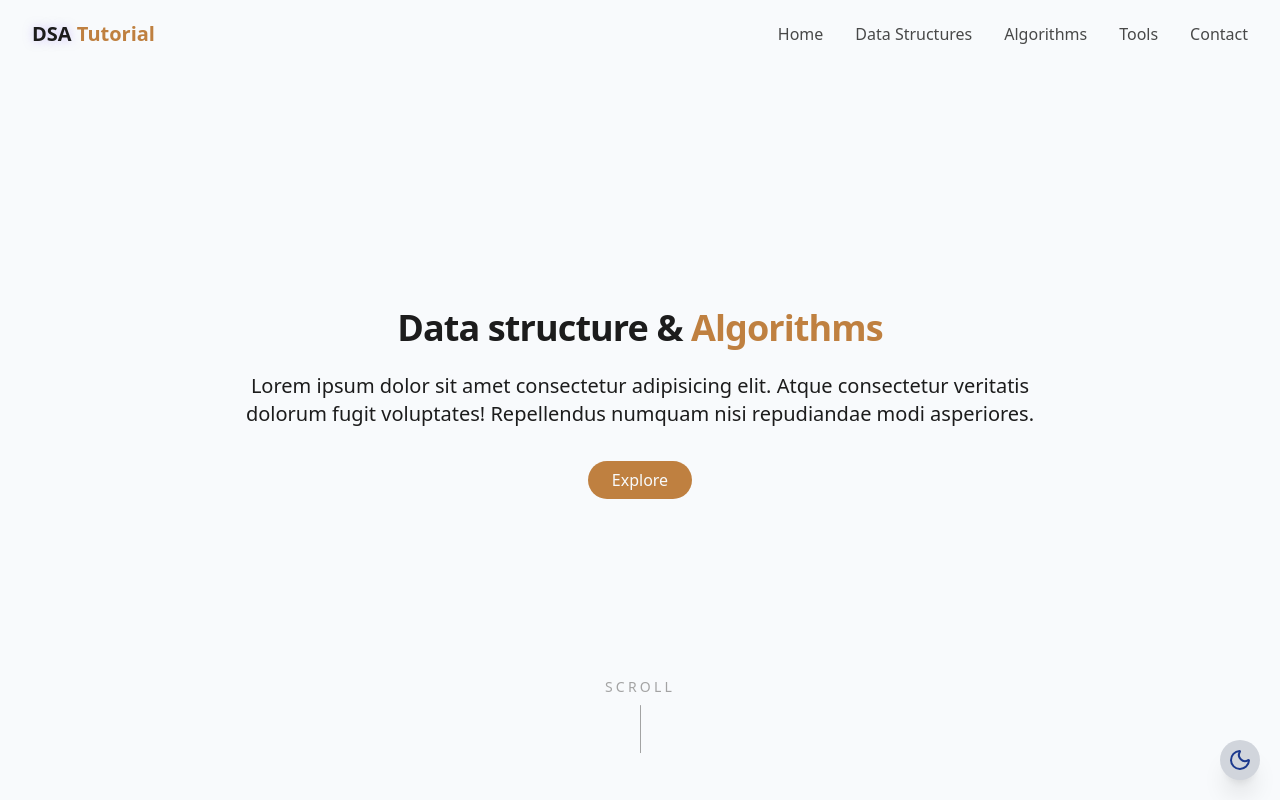
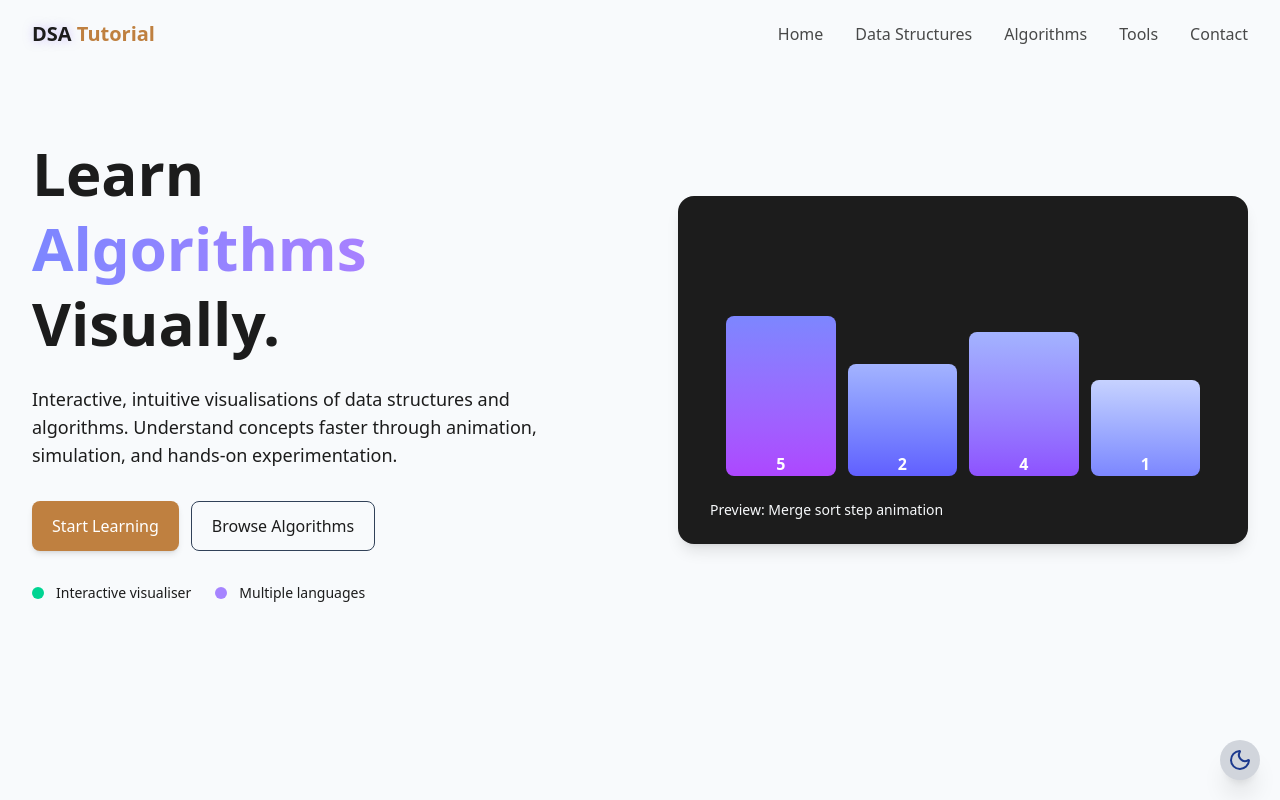
Before and after one commit to npcprogrammer101/web-dev-project, a Next.js app: page / in a window 1280 px wide. Shown: the top 800 px of the page. Built offline with nearby package versions, Linux system fonts and the light colour scheme.

Commit message:
Reworked Front Page

```diff
--- a/app/(root)/page.tsx
+++ b/app/(root)/page.tsx
@@ -10,8 +10,9 @@ const Home = () => {
   return (
     <div className="min-h-screen bg-background text-foreground overflow-x-hidden">
       <ThemeToggle />
+      {/* <Homescreen /> */}
+      <Hero />
 
-      <Homescreen />
       <main>
         <About />
 
--- a/app/globals.css
+++ b/app/globals.css
@@ -8,7 +8,6 @@
   --color-primary-foreground: hsl(var(--primary-foreground));
 
   --color-card: hsl(var(--card));
-  --color-gradient-indigo: bg-linear-to-b from-indigo-400 to-indigo-500;
 
   --animate-float: float 6s ease-in-out infinite;
   --animate-pulse-subtle: pulse-subtle 4s ease-in-out infinite;
--- a/src/components/About.tsx
+++ b/src/components/About.tsx
@@ -1,7 +1,7 @@
 export const About = () => {
     return (
         <section id="about" className="py-24 px-4 relative">
-            <div className="container mx-auto max-w-5xl">
+            <div className="container mx-auto max-w-5xl mt-20">
                 <h2 className="font-bold text-center text-3xl md:text-4xl md-12">
                     Hello <span className="text-primary"> World </span>
                 </h2>
--- a/src/components/Hero.tsx
+++ b/src/components/Hero.tsx
@@ -1,25 +1,40 @@
 export const Hero = () => {
   return (
-      <section className="grid grid-cols-1 md:grid-cols-2 items-center gap-12 py-12">
-        <div>
-          <h1 className="text-5xl sm:text-6xl font-extrabold leading-tight">
+    <section
+      id="hero"
+      className="grid grid-cols-1 md:grid-cols-2 items-center gap-3 py-12 mt-22"
+    >
+      <div className="container">
+        <h1 className="opacity-0 animate-fade-in text-5xl sm:text-6xl font-extrabold leading-tight">
           Learn
-          <span className="block text-transparent bg-clip-text bg-gradient-to-r from-indigo-400 to-purple-400">Algorithms</span>
+          <span className="block text-transparent bg-clip-text bg-linear-to-r from-indigo-400 to-purple-400">
+            Algorithms
+          </span>
           Visually.
         </h1>
-          <p className="mt-6 text-lg text-slate-300 max-w-xl">
-          Interactive, intuitive visualisations of data structures and algorithms. Understand concepts
-          faster through animation, simulation, and hands-on experimentation.
+        <p className="opacity-0 animate-fade-in-delay-1 mt-6 text-lg text-foreground max-w-xl">
+          Interactive, intuitive visualisations of data structures and
+          algorithms. Understand concepts faster through animation, simulation,
+          and hands-on experimentation.
         </p>
 
-
-          <div className="mt-8 flex gap-3">
-            <a className="inline-flex items-center gap-2 px-5 py-3 bg-indigo-500 hover:bg-indigo-600 text-white rounded-lg shadow-md" href="#visualiser">Start Learning</a>
-            <a className="inline-flex items-center gap-2 px-5 py-3 border border-slate-700 rounded-lg text-slate-200 hover:text-white" href="#algorithms">Browse Algorithms</a>
+        {/* Button Customizations */}
+        <div className="opacity-0 animate-fade-in-delay-1 mt-8 flex gap-3">
+          <a
+            className="inline-flex items-center gap-2 px-5 py-3 cosmic-button text-white rounded-lg shadow-md"
+            href="#visualiser"
+          >
+            Start Learning
+          </a>
+          <a
+            className="inline-flex items-center gap-2 px-5 py-3 border border-slate-700 rounded-lg text-foreground hover:text-primary"
+            href="#algorithms"
+          >
+            Browse Algorithms
+          </a>
         </div>
 
-
-          <div className="mt-8 flex items-center gap-6 text-sm text-slate-400">
+        <div className="opacity-0 animate-fade-in-delay-2 mt-8 flex items-center gap-6 text-sm text-foreground">
           <div className="flex items-center gap-3">
             <div className="w-3 h-3 bg-emerald-400 rounded-full"></div>
             <div>Interactive visualiser</div>
@@ -31,18 +46,30 @@ export const Hero = () => {
         </div>
       </div>
 
-
       {/* Hero visual card */}
-        <div className="bg-slate-900/40 rounded-2xl p-6 backdrop-blur-md shadow-lg">
+      <div className="opacity-0 animate-fade-in bg-foreground rounded-2xl mr-8 ml-8 p-6 backdrop-blur-md shadow-lg">
         {/* simple illustrative sorting bars */}
         <div className="w-full h-64 flex items-end gap-3 px-6">
-            <div className="flex-1 h-40 rounded-lg g-col flex items-end justify-center text-white font-semibold">5</div>
-            <div className="flex-1 h-28 rounded-lg g-col from-indigo-300 to-indigo-500 flex items-end justify-center text-white font-semibold">2</div>
-            <div className="flex-1 h-36 rounded-lg g-col from-indigo-300 to-violet-500 flex items-end justify-center text-white font-semibold">4</div>
-            <div className="flex-1 h-24 rounded-lg g-col from-indigo-200 to-indigo-400 flex items-end justify-center text-white font-semibold">1</div>
+          <div className="flex-1 h-40 rounded-lg fade-up bg-linear-to-b from-indigo-400 to-purple-500 flex items-end justify-center text-white font-semibold">
+            5
           </div>
-        <div className="mt-6 text-sm text-slate-400 px-2">Preview: Merge sort step animation</div>
+          <div className="flex-1 h-28 rounded-lg bg-linear-to-b from-indigo-300 to-indigo-500 flex items-end justify-center text-white font-semibold">
+            2
           </div>
+          <div className="flex-1 h-36 rounded-lg bg-linear-to-b from-indigo-300 to-violet-500 flex items-end justify-center text-white font-semibold">
+            4
+          </div>
+          <div className="flex-1 h-24 rounded-lg bg-linear-to-b from-indigo-200 to-indigo-400 flex items-end justify-center text-white font-semibold">
+            1
+          </div>
+        </div>
+        <div className="mt-6 text-sm text-background px-2">
+          Preview: Merge sort step animation
+        </div>
+
+      </div>
+
+
     </section>
   );
 };
```
Lines whose indentation alone changed are shown as unchanged.
